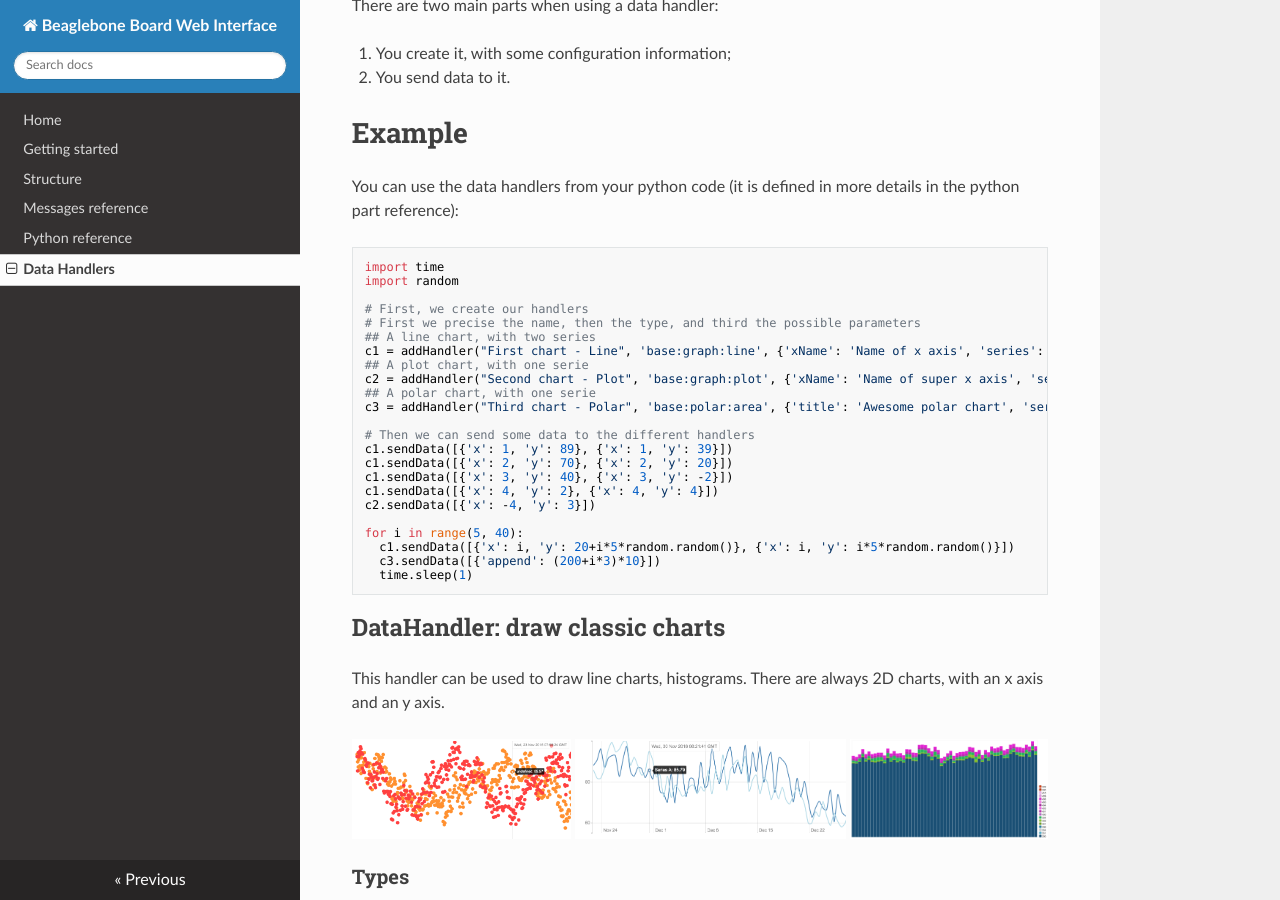
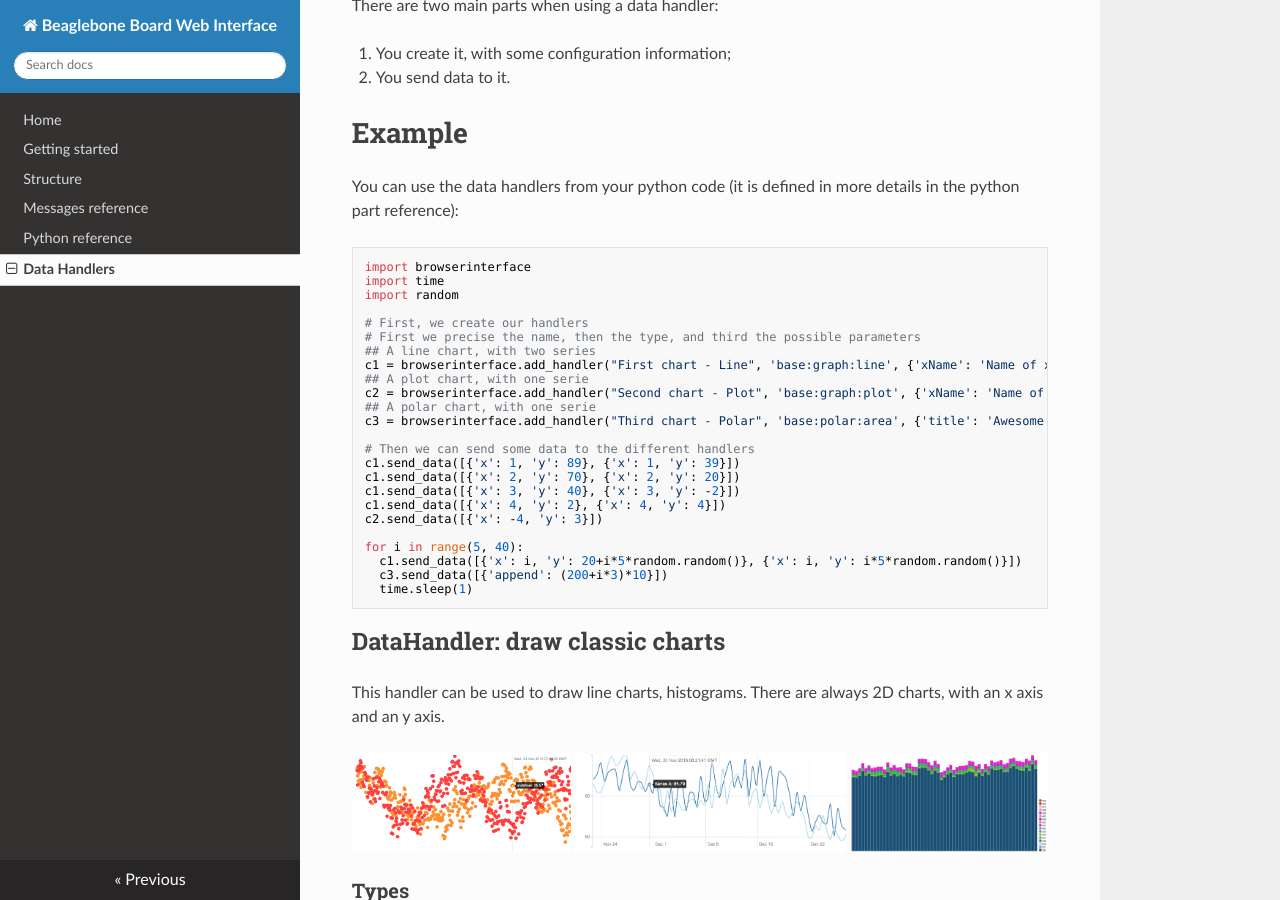
Before and after one commit to LCAV/easy-dsp, an MkDocs documentation site: the page built from docs/docs/data-handlers.md, in a window 1280 px wide and 900 px high, scrolled down 310 px. Built offline with MkDocs 1.6.1, drawn with Linux system fonts in a browser that asks for light colours; nearby versions of some CDN libraries; old or Windows-style settings are respelled for this version of MkDocs; some of the changed text lies outside the part shown.

````diff
--- a/docs/docs/data-handlers.md
+++ b/docs/docs/data-handlers.md
@@ -15,28 +15,29 @@ There are two main parts when using a data handler:
 You can use the data handlers from your python code (it is defined in more details in the python part reference):
 
 ```python
+import browserinterface
 import time
 import random
 
 # First, we create our handlers
 # First we precise the name, then the type, and third the possible parameters
 ## A line chart, with two series
-c1 = addHandler("First chart - Line", 'base:graph:line', {'xName': 'Name of x axis', 'series': ['First serie', 'Second serie']})
+c1 = browserinterface.add_handler("First chart - Line", 'base:graph:line', {'xName': 'Name of x axis', 'series': ['First serie', 'Second serie']})
 ## A plot chart, with one serie
-c2 = addHandler("Second chart - Plot", 'base:graph:plot', {'xName': 'Name of super x axis', 'series': ['Only serie']})
+c2 = browserinterface.add_handler("Second chart - Plot", 'base:graph:plot', {'xName': 'Name of super x axis', 'series': ['Only serie']})
 ## A polar chart, with one serie
-c3 = addHandler("Third chart - Polar", 'base:polar:area', {'title': 'Awesome polar chart', 'series': ['Intensity'], 'legend': {'from': 0, 'to': 360, 'step': 10}})
+c3 = browserinterface.add_handler("Third chart - Polar", 'base:polar:area', {'title': 'Awesome polar chart', 'series': ['Intensity'], 'legend': {'from': 0, 'to': 360, 'step': 10}})
 
 # Then we can send some data to the different handlers
-c1.sendData([{'x': 1, 'y': 89}, {'x': 1, 'y': 39}])
-c1.sendData([{'x': 2, 'y': 70}, {'x': 2, 'y': 20}])
-c1.sendData([{'x': 3, 'y': 40}, {'x': 3, 'y': -2}])
-c1.sendData([{'x': 4, 'y': 2}, {'x': 4, 'y': 4}])
-c2.sendData([{'x': -4, 'y': 3}])
+c1.send_data([{'x': 1, 'y': 89}, {'x': 1, 'y': 39}])
+c1.send_data([{'x': 2, 'y': 70}, {'x': 2, 'y': 20}])
+c1.send_data([{'x': 3, 'y': 40}, {'x': 3, 'y': -2}])
+c1.send_data([{'x': 4, 'y': 2}, {'x': 4, 'y': 4}])
+c2.send_data([{'x': -4, 'y': 3}])
 
 for i in range(5, 40):
-  c1.sendData([{'x': i, 'y': 20+i*5*random.random()}, {'x': i, 'y': i*5*random.random()}])
-  c3.sendData([{'append': (200+i*3)*10}])
+  c1.send_data([{'x': i, 'y': 20+i*5*random.random()}, {'x': i, 'y': i*5*random.random()}])
+  c3.send_data([{'append': (200+i*3)*10}])
   time.sleep(1)
 ```
 
@@ -183,7 +184,8 @@ You can write this code in the file `js/myHandlers.js`
 You can use it from the python code like any other data handler:
 
 ```python
-myHandlerInstance = addHandler("Custom thing", 'customtype', {'param1': True, 'param2': 'hello', 'param3': [0, 1, 2]})
-myHandlerInstance.sendData({'newData': {'i': i}})
-myHandlerInstance.sendData(['an', 'array', 'this', 'time'])
+import browserinterface
+myHandlerInstance = browserinterface.add_handler("Custom thing", 'customtype', {'param1': True, 'param2': 'hello', 'param3': [0, 1, 2]})
+myHandlerInstance.send_data({'newData': {'i': i}})
+myHandlerInstance.send_data(['an', 'array', 'this', 'time'])
 ```
````
Also changed, not shown: browserinterface.py (+15 -14 lines), client.html (+14 -14 lines), docs/docs/getting-started.md (+10 -10 lines), docs/docs/python-reference.md (+6 -6 lines).
